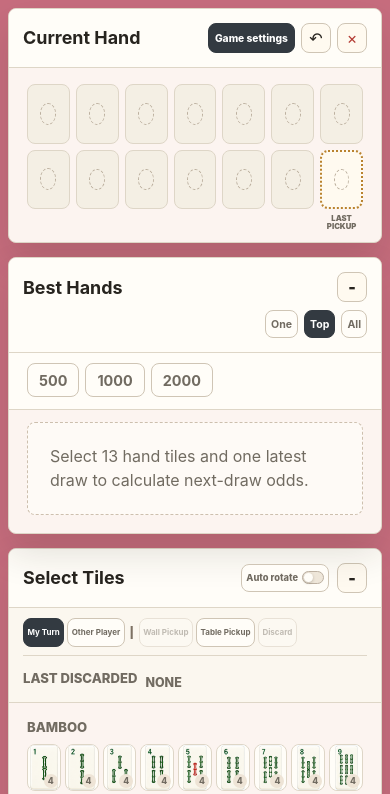
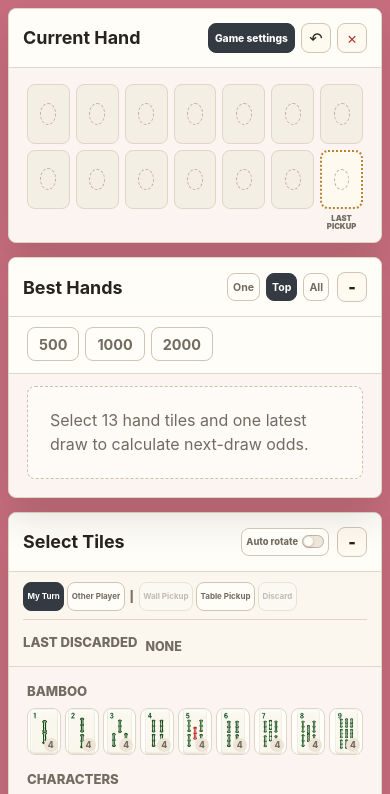
Before and after one commit to jrjclark/windychow, a website: page index.html in a window 390 px wide. Both pictures are taken after a click on the button "Start". Shown: the top 794 px of the page. Drawn offline with Linux system fonts and the light colour scheme.

Commit message:
Update mahjong helper app

```diff
--- a/index.html
+++ b/index.html
@@ -4,7 +4,7 @@
     <meta charset="utf-8" />
     <meta name="viewport" content="width=device-width, initial-scale=1" />
     <title>Mahjong Odds Helper</title>
-    <link rel="stylesheet" href="./styles.css?v=20260613-08" />
+    <link rel="stylesheet" href="./styles.css?v=20260613-09" />
   </head>
   <body>
     <section id="setup-screen" class="setup-screen" aria-labelledby="setup-title">
--- a/styles.css
+++ b/styles.css
@@ -1558,7 +1558,7 @@ h2 {
 
 @media (max-width: 460px) {
   .results-header {
-    grid-template-columns: minmax(0, 1fr) auto;
+    grid-template-columns: minmax(0, 1fr) auto auto;
   }
 
   .pickup-header {
@@ -1586,18 +1586,18 @@ h2 {
   }
 
   .results-header-actions .collapse-button {
+    grid-column: 3;
+    grid-row: 1;
+  }
+
+  .results-header .header-filters {
     grid-column: 2;
     grid-row: 1;
-  }
-
-  .header-filters {
-    grid-column: 1 / -1;
-    grid-row: 2;
-    justify-self: stretch;
-    width: 100%;
-  }
-
-  .header-filters {
+    justify-self: end;
+    width: auto;
+  }
+
+  .results-header .header-filters {
     justify-content: flex-end;
   }
 
```
